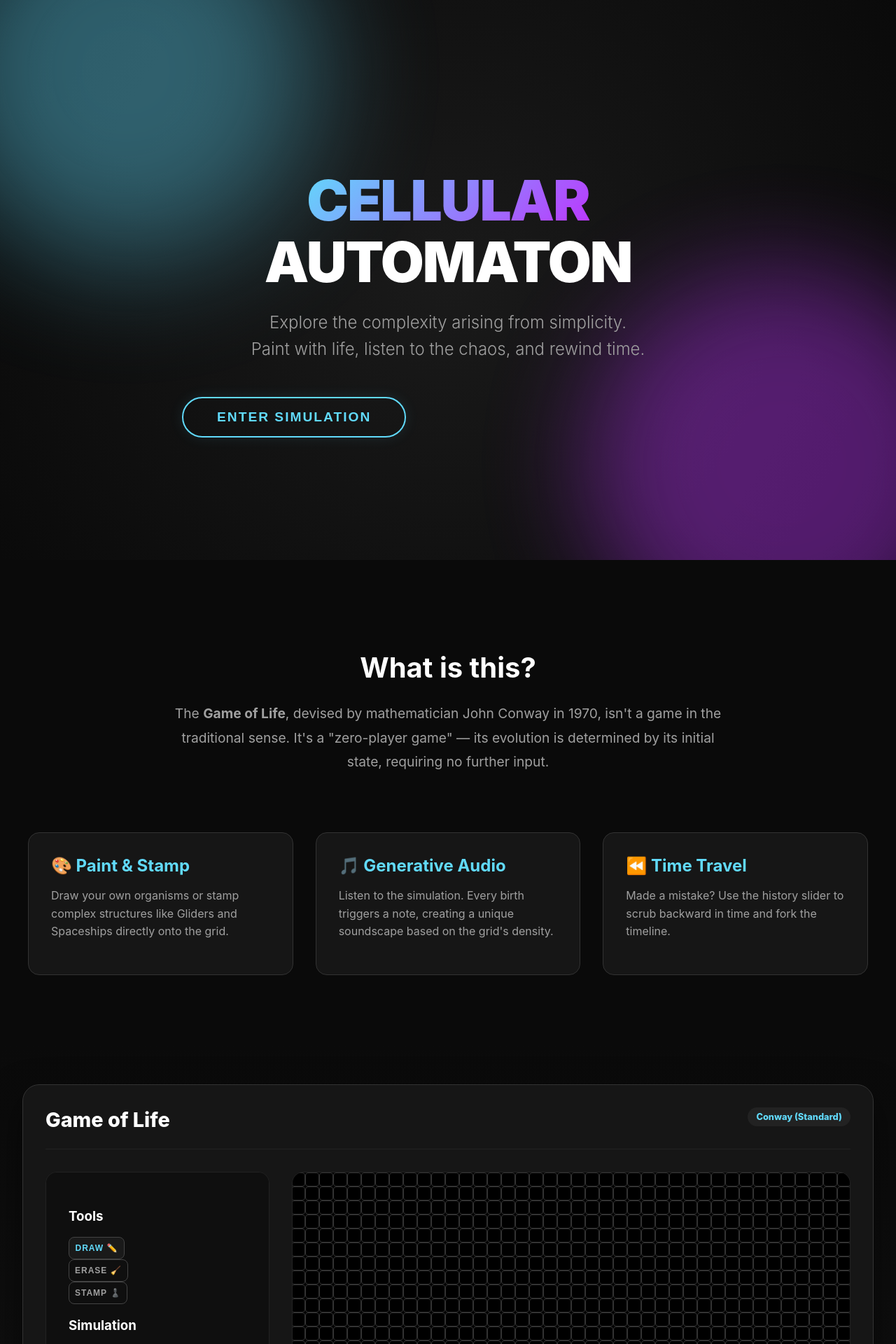
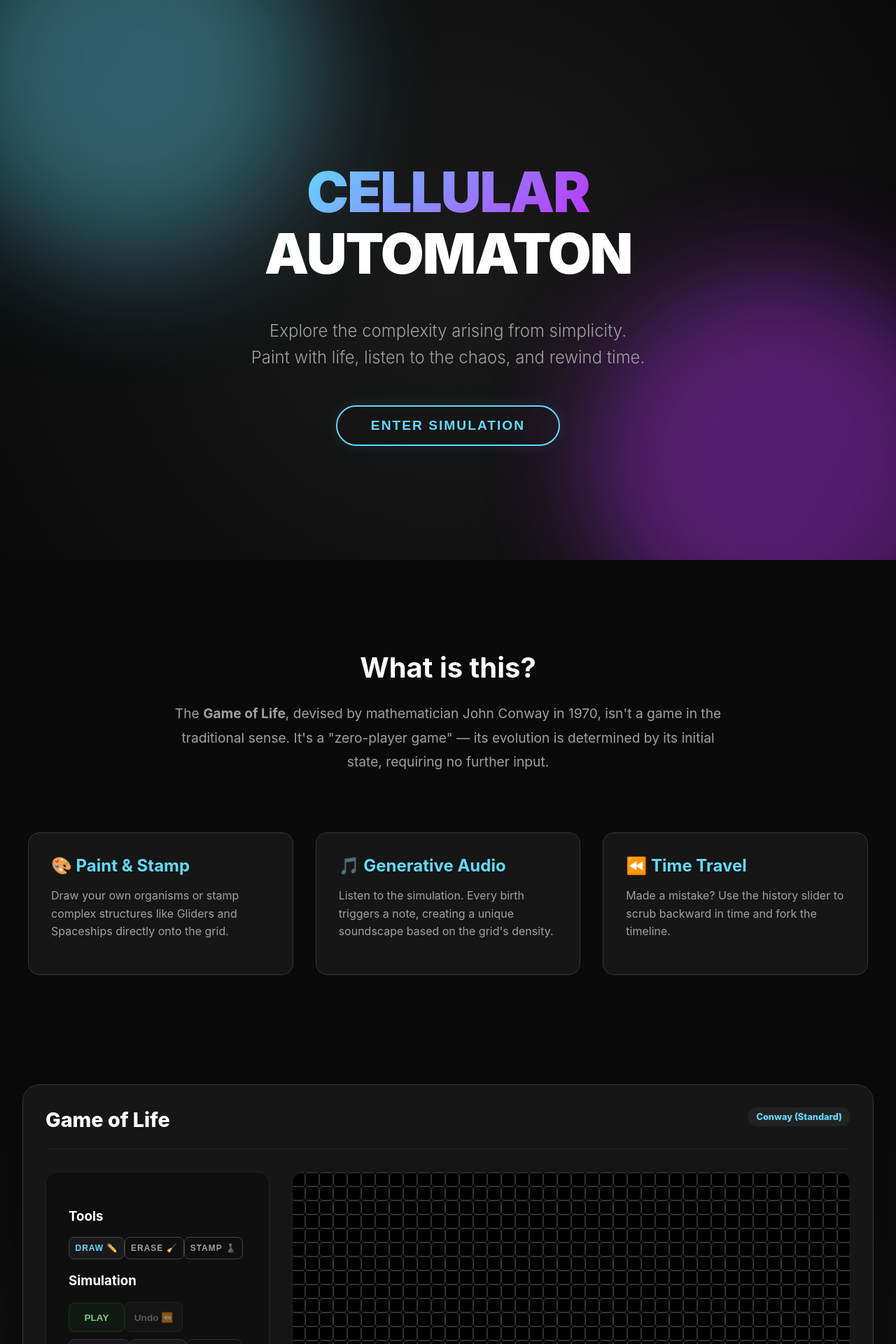
Before and after one commit to DSchneid/Game-of-Life, a React (Vite) app: page / in a window 1280 px wide. Shown: the top 1920 px of the page at 70% size. Built offline with nearby package versions, Linux system fonts and the light colour scheme.

Commit message:
Fix hero button placement and refine global button styles

```diff
--- a/src/index.css
+++ b/src/index.css
@@ -63,7 +63,10 @@ body {
   text-align: center;
   max-width: 800px;
   padding: 0 20px;
-  animation: fadeIn Up 1s ease-out;
+  animation: fadeInUp 1s ease-out;
+  display: flex;
+  flex-direction: column;
+  align-items: center;
 }
 
 .hero-title {
@@ -102,6 +105,7 @@ body {
   letter-spacing: 2px;
   font-weight: 700;
   box-shadow: 0 0 20px rgba(97, 218, 251, 0.1);
+  width: fit-content;
 }
 
 .hero-cta:hover {
@@ -319,7 +323,6 @@ h1.title span {
 /* --- Refined Buttons & Controls --- */
 
 button {
-  flex: 1;
   padding: 0.8rem;
   border: 1px solid #333;
   background: #1a1a1a;
@@ -330,10 +333,14 @@ button {
   font-size: 0.85rem;
   transition: all 0.2s cubic-bezier(0.4, 0, 0.2, 1);
   min-width: 80px;
-  display: flex;
+  display: inline-flex;
   align-items: center;
   justify-content: center;
   gap: 8px;
+}
+
+.button-row button {
+  flex: 1;
 }
 
 button:hover:not(:disabled) {
```
